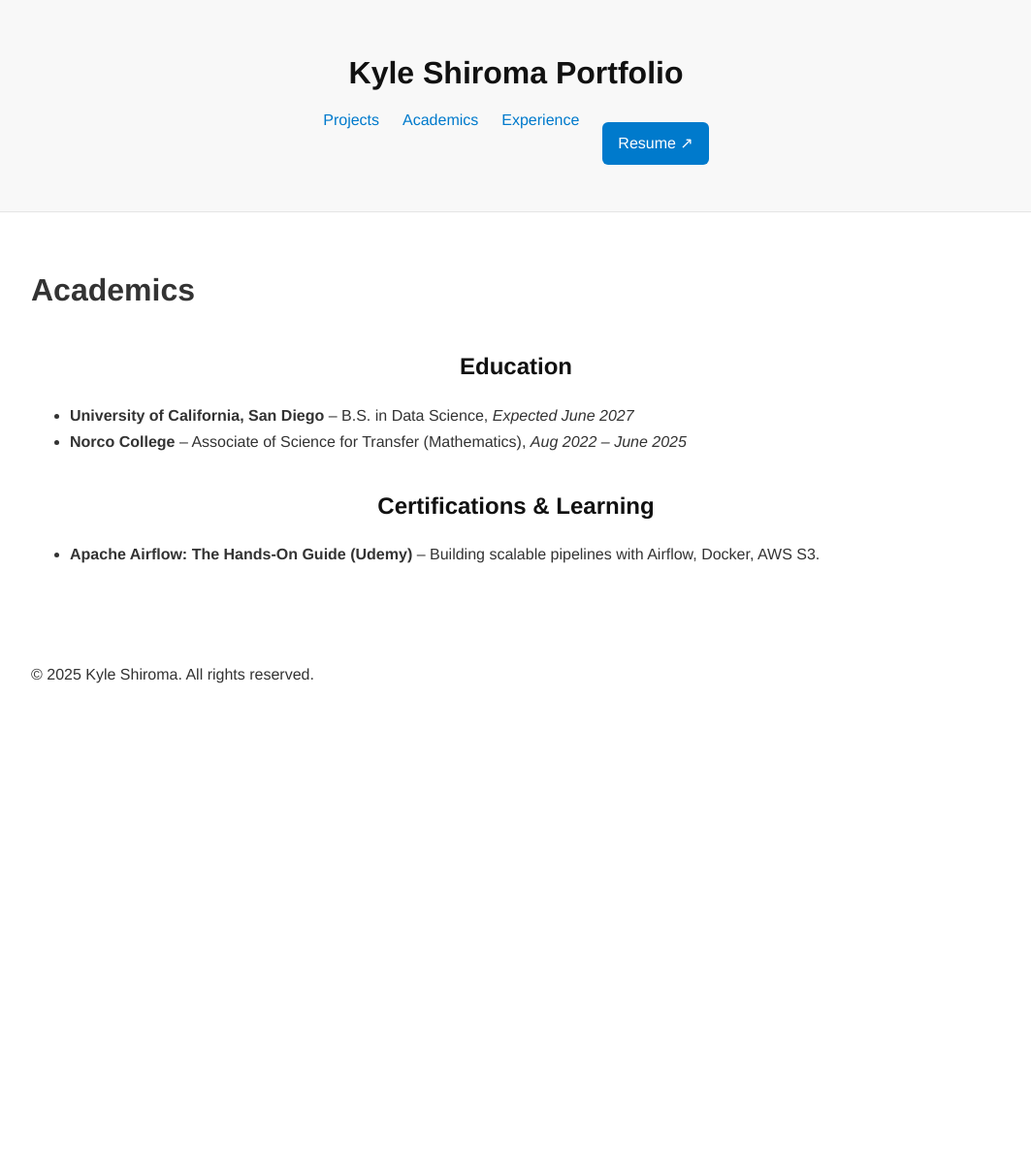
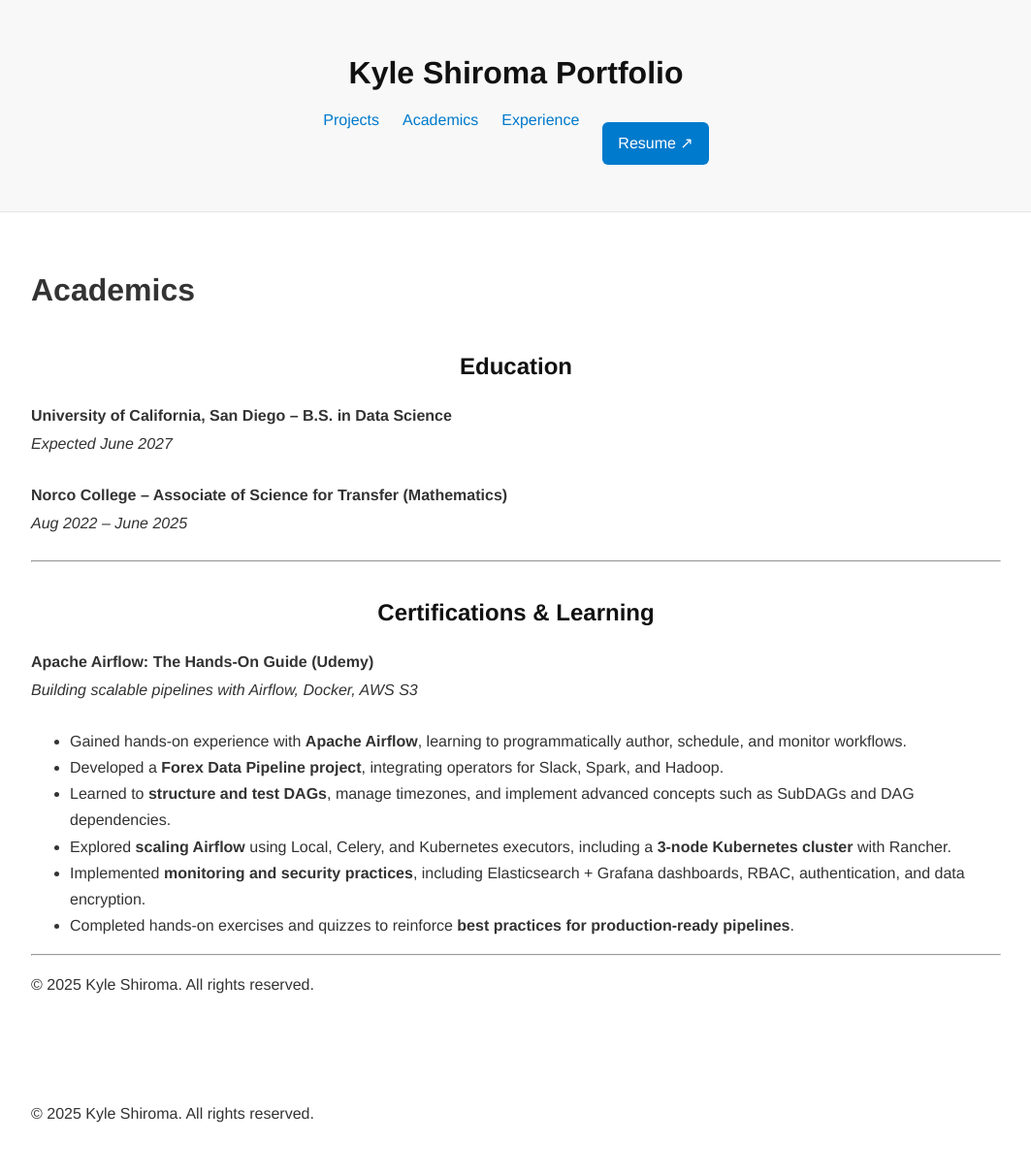
Before and after one commit to k-shiroma-code/k-shiroma-code.github.io, a Jekyll site: the page built from academics.md, in a window 1280 px wide. Shown: the whole page at 97% size, without its empty margins (108-1171 px from the left). Built offline with Jekyll 4.4.1, drawn with Linux system fonts in a browser that asks for light colours; before the commit the page ends 900 px from its top, so only the background shows below that.

Commit message:
Update academics.md

```diff
--- a/academics.md
+++ b/academics.md
@@ -7,8 +7,27 @@ permalink: /academics/
 # Academics
 
 ## Education
-- **University of California, San Diego** – B.S. in Data Science, *Expected June 2027*
-- **Norco College** – Associate of Science for Transfer (Mathematics), *Aug 2022 – June 2025*
+
+**University of California, San Diego – B.S. in Data Science**
+*Expected June 2027*
+
+**Norco College – Associate of Science for Transfer (Mathematics)**
+*Aug 2022 – June 2025*
+
+---
 
 ## Certifications & Learning
-- **Apache Airflow: The Hands-On Guide (Udemy)** – Building scalable pipelines with Airflow, Docker, AWS S3.
+
+**Apache Airflow: The Hands-On Guide (Udemy)**
+*Building scalable pipelines with Airflow, Docker, AWS S3*
+
+- Gained hands-on experience with **Apache Airflow**, learning to programmatically author, schedule, and monitor workflows.
+- Developed a **Forex Data Pipeline project**, integrating operators for Slack, Spark, and Hadoop.
+- Learned to **structure and test DAGs**, manage timezones, and implement advanced concepts such as SubDAGs and DAG dependencies.
+- Explored **scaling Airflow** using Local, Celery, and Kubernetes executors, including a **3-node Kubernetes cluster** with Rancher.
+- Implemented **monitoring and security practices**, including Elasticsearch + Grafana dashboards, RBAC, authentication, and data encryption.
+- Completed hands-on exercises and quizzes to reinforce **best practices for production-ready pipelines**.
+
+---
+
+© 2025 Kyle Shiroma. All rights reserved.
```
